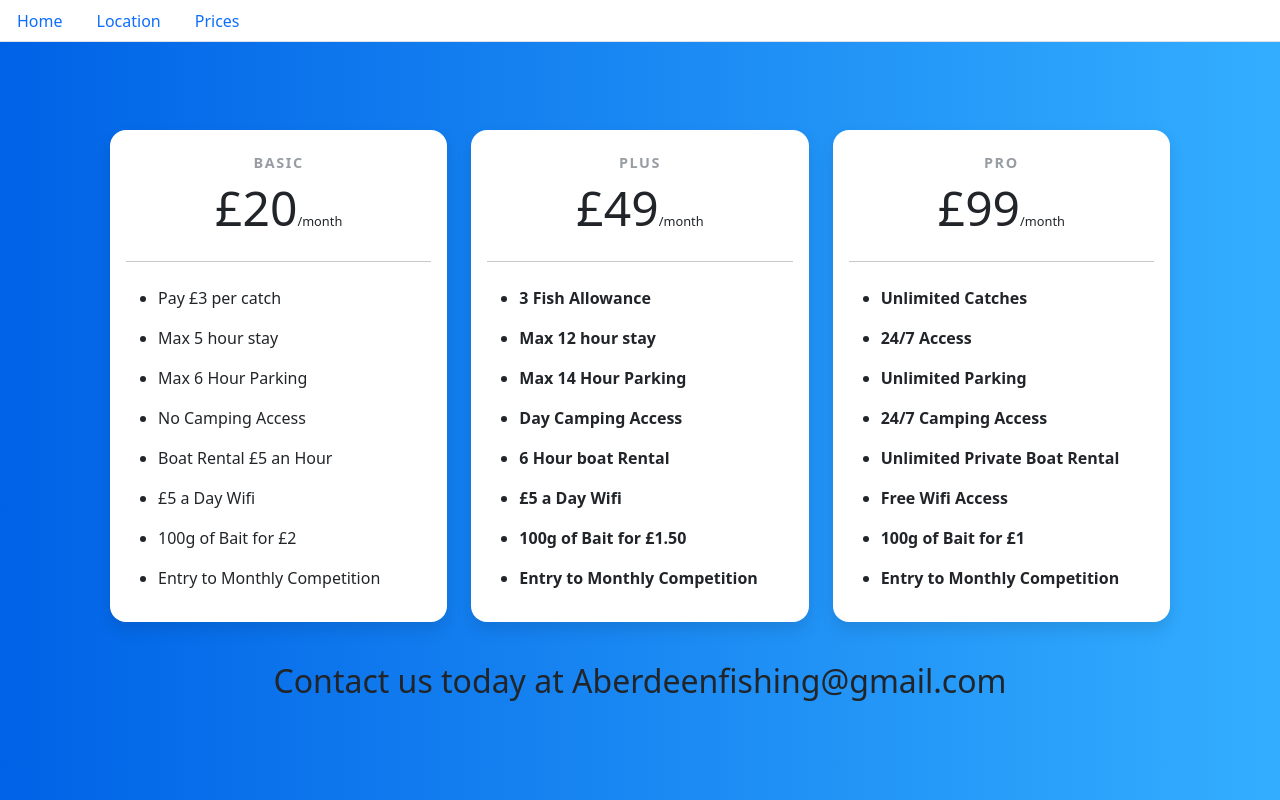
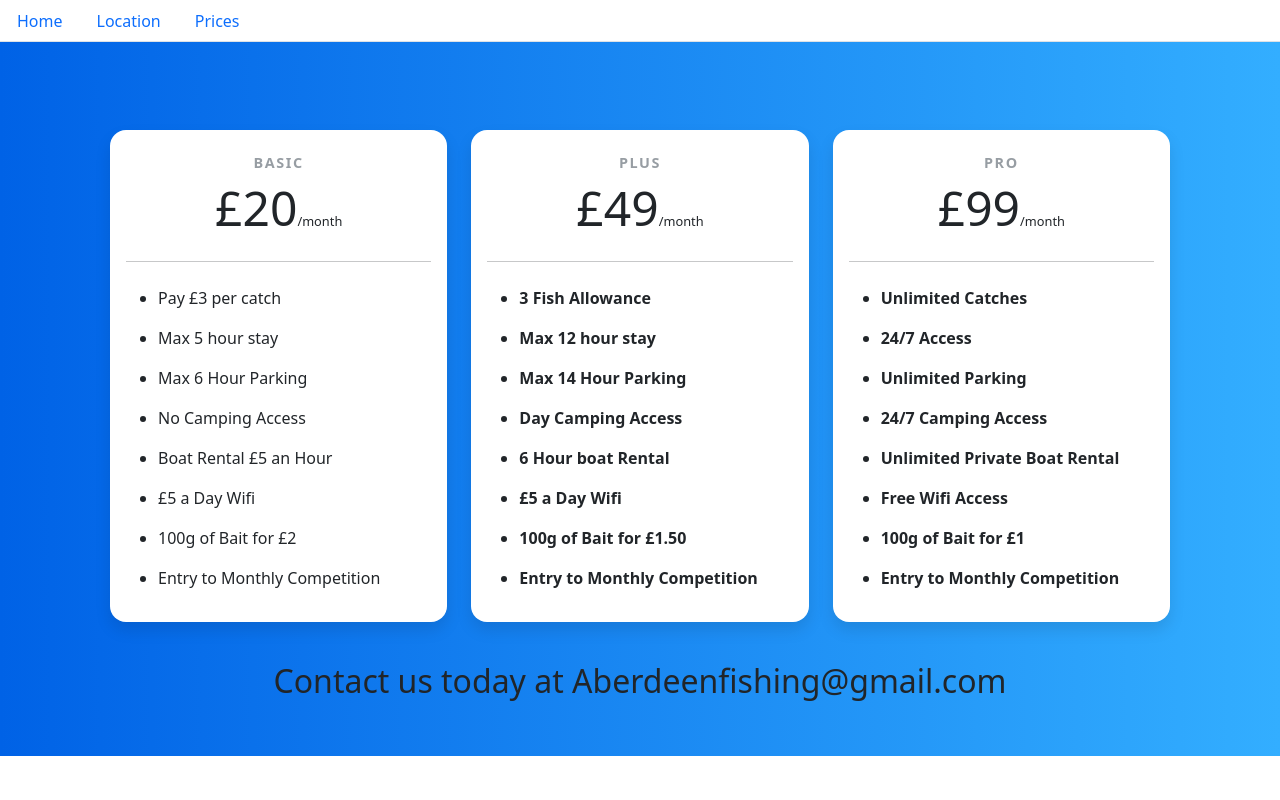
Before and after one commit to HTMLMonger/Fishing, a plain HTML site: page prices.html in a window 1280 px wide. Drawn offline with nearby package versions, Linux system fonts and the light colour scheme.

Commit message:
Add files via upload

```diff
--- a/style2.css
+++ b/style2.css
@@ -1,9 +1,9 @@
 
-html, body {margin: 0; height: 100%; overflow: hidden}
+html, body {margin: 0; height: 100%; }
 section.pricing {
     background: #007bff;
     background: linear-gradient(to right, #0062E6, #33AEFF);
-    height: 100vh;
+
 
 
   }
```
